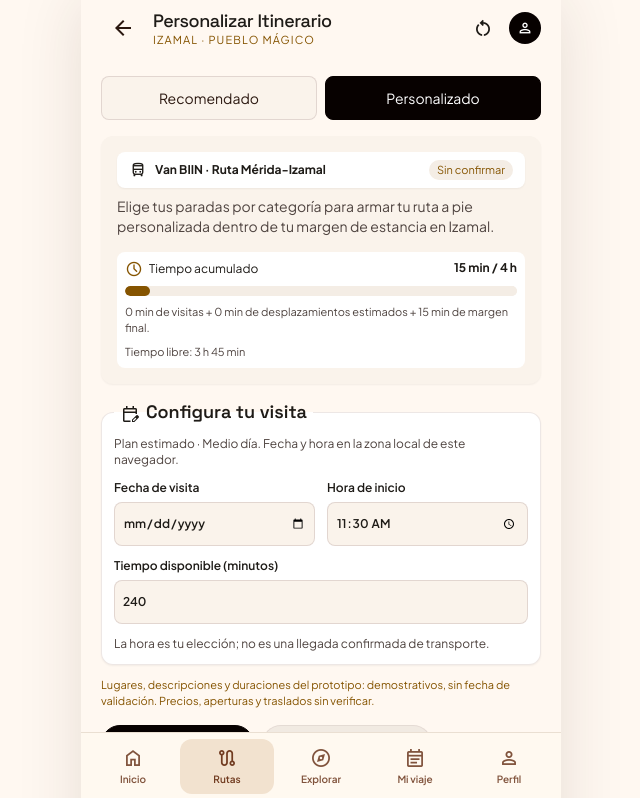
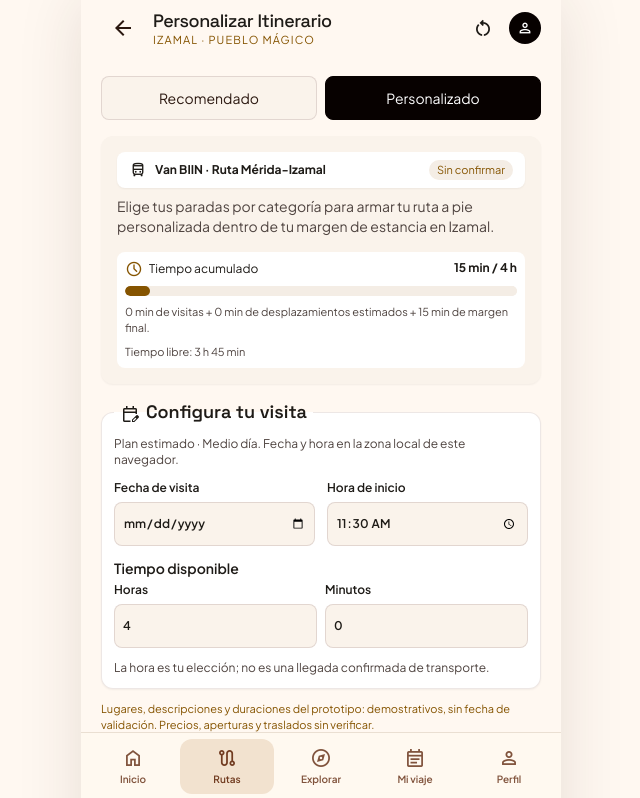
Before and after one commit to David08L-U/BIIN, a React (Vite) app in the folder frontend/: page /rutas/izamal/personalizar in a window 1280 px wide. Shown: the top 798 px of the page, without its empty margins (319-959 px from the left). Built offline with nearby package versions, Linux system fonts and the light colour scheme.

Commit message:
feat(itinerarios): editar horas y minutos en Izamal

```diff
--- a/frontend/src/features/mi-viaje/components/CampoDuracion.tsx
+++ b/frontend/src/features/mi-viaje/components/CampoDuracion.tsx
@@ -24,11 +24,12 @@ export default function CampoDuracion({ valor, onChange, dia, ayuda }: {
   ayuda?: string
 }) {
   const id = useId()
-  const inicial = () => ({ valor, ...separar(valor), editado: false })
+  const inicial = () => ({ recibido: valor, enviado: valor, ...separar(valor), editado: false })
   // La URL recibe un vacío mientras hay una edición parcial. Conserva los dos
   // campos mientras el usuario edita y sincronízalos cuando llega otro total.
   const [edicion, setEdicion] = useState(inicial)
-  const actual = edicion.valor === valor ? edicion : inicial()
+  const actual = valor === edicion.recibido ? edicion
+    : valor === edicion.enviado ? { ...edicion, recibido: valor } : inicial()
   if (actual !== edicion) setEdicion(actual)
   const error = actual.editado || valor ? validar(actual.horas, actual.minutos) : ''
   const descripcion = ayuda ? `${id} ${ayuda}` : id
@@ -38,7 +39,7 @@ export default function CampoDuracion({ valor, onChange, dia, ayuda }: {
     const total = validar(siguiente.horas, siguiente.minutos)
       ? ''
       : String(Number(siguiente.horas) * 60 + Number(siguiente.minutos))
-    setEdicion({ ...siguiente, valor: total })
+    setEdicion({ ...siguiente, enviado: total })
     onChange(total)
   }
 
--- a/frontend/src/features/mi-viaje/components/ConfiguracionViaje.tsx
+++ b/frontend/src/features/mi-viaje/components/ConfiguracionViaje.tsx
@@ -1,3 +1,4 @@
+import CampoDuracion from './CampoDuracion'
 import type { ConfiguracionViaje as Configuracion } from '../plan/itinerarioIzamal'
 import { estanciasIzamal } from '../plan/itinerarioIzamal'
 import Icono from './IconoItinerario'
@@ -10,7 +11,7 @@ export default function ConfiguracionViaje({ configuracion, onChange }: { config
       <div className="iz-plan-campos">
         <label>Fecha de visita<input type="date" required value={configuracion.fecha} onChange={e => onChange({ ...configuracion, fecha: e.target.value })} /></label>
         <label>Hora de inicio<input type="time" required value={configuracion.horaInicio} onChange={e => onChange({ ...configuracion, horaInicio: e.target.value })} /></label>
-        <label>Tiempo disponible (minutos)<input type="number" inputMode="numeric" min="15" max="720" step="1" required value={configuracion.minutosDisponibles} onChange={e => onChange({ ...configuracion, minutosDisponibles: e.target.value })} /></label>
+        <CampoDuracion key={configuracion.estancia} valor={configuracion.minutosDisponibles} onChange={minutosDisponibles => onChange({ ...configuracion, minutosDisponibles })} />
       </div>
       <p>La hora es tu elección; no es una llegada confirmada de transporte.{configuracion.estancia === 'tarde-magica' && ' Tarde mágica inicia con 3 horas; no calcula un atardecer real.'}</p>
     </fieldset>
--- a/frontend/src/features/mi-viaje/pages/PersonalizarIzamalPage.tsx
+++ b/frontend/src/features/mi-viaje/pages/PersonalizarIzamalPage.tsx
@@ -1,4 +1,4 @@
-import { duracionPlan } from '../plan/duracion'
+import { duracionPlan, leerDuracion } from '../plan/duracion'
 import ModosPlan from '../components/ModosPlan'
 import CabeceraPlan from '../components/CabeceraPlan'
 import { useState, type FormEvent } from 'react'
@@ -17,9 +17,8 @@ export default function PersonalizarIzamalPage() {
   const [categoria, setCategoria] = useState<CategoriaIzamal>('gastronomia')
   const [errores, setErrores] = useState<string[]>([])
   const resumen = resumirSeleccion(borrador.seleccion)
-  const minutos = Number(borrador.configuracion.minutosDisponibles)
-  const disponibles = /^\d+$/.test(borrador.configuracion.minutosDisponibles) && Number.isSafeInteger(minutos) && minutos >= 15 && minutos <= 720 ? minutos : 0
-  const restante = disponibles - resumen.totalMinutos
+  const disponibles = leerDuracion(borrador.configuracion.minutosDisponibles)
+  const restante = disponibles === null ? null : disponibles - resumen.totalMinutos
   const categoriaActual = categoriasIzamal.find(opcion => opcion.id === categoria)!
   const contador = (id: CategoriaIzamal) => lugaresIzamal.filter(lugar => lugar.categoria === id && borrador.seleccion.includes(lugar.id)).length
 
@@ -54,10 +53,10 @@ export default function PersonalizarIzamalPage() {
           <div className="iz-plan-transito"><Icono nombre="directions_bus" /><strong>Van BIIN · Ruta Mérida-Izamal</strong><span>Sin confirmar</span></div>
           <p>Elige tus paradas por categoría para armar tu ruta a pie personalizada dentro de tu margen de estancia en Izamal.</p>
           <div className="iz-plan-presupuesto" role="status" aria-live="polite">
-            <div><span><Icono nombre="schedule" />Tiempo acumulado</span><strong>{duracionPlan(resumen.totalMinutos)} / {disponibles > 0 && Number.isFinite(disponibles) ? duracionPlan(disponibles) : 'Sin configurar'}</strong></div>
-            <progress aria-label="Tiempo utilizado" value={Math.min(resumen.totalMinutos, disponibles || 1)} max={disponibles || 1} />
+            <div><span><Icono nombre="schedule" />Tiempo acumulado</span><strong>{duracionPlan(resumen.totalMinutos)} / {disponibles === null ? 'Sin configurar' : duracionPlan(disponibles)}</strong></div>
+            <progress aria-label="Tiempo utilizado" value={Math.min(resumen.totalMinutos, disponibles ?? 1)} max={disponibles || 1} />
             <p>{duracionPlan(resumen.visitasMinutos)} de visitas + {duracionPlan(resumen.trasladosMinutos)} de desplazamientos estimados + 15 min de margen final.</p>
-            <p>{restante >= 0 ? `Tiempo libre: ${duracionPlan(restante)}` : `Excede el tiempo disponible por ${duracionPlan(Math.abs(restante))}.`}</p>
+            <p>{restante === null ? 'Configura tu tiempo disponible.' : restante >= 0 ? `Tiempo libre: ${duracionPlan(restante)}` : `Excede el tiempo disponible por ${duracionPlan(Math.abs(restante))}.`}</p>
           </div>
         </section>
         <ConfiguracionViaje configuracion={borrador.configuracion} onChange={configuracion => { actualizar({ configuracion }); setErrores([]) }} />
```
Also changed, not shown: 3 other files (tests, documents, lock files or other folders).
